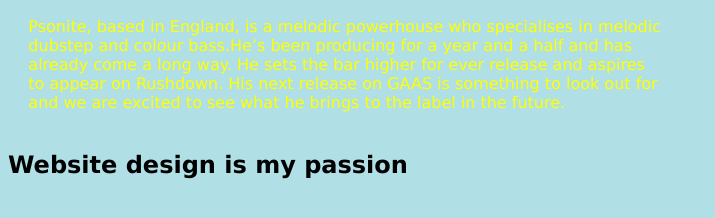
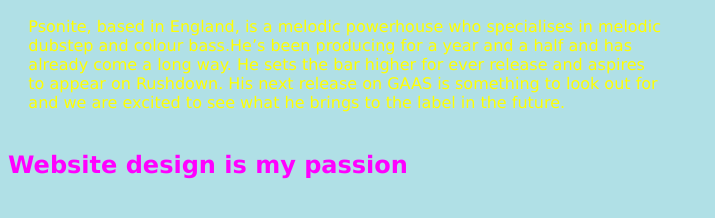
Before and after one commit to Psonite/Website, a plain HTML site: page index.html in a window 1280 px wide. Shown: the part 112-330 px from the top of the page, without its empty margins (0-715 px from the left). Drawn offline with Linux system fonts and the light colour scheme.

Commit message:
Update index.html

```diff
--- a/index.html
+++ b/index.html
@@ -18,7 +18,7 @@
     and we are excited to see what he brings to the label in the future.
     </pre>
 
-    <h2 style="font-family:verdana; color:##FF00FF;">Website design is my passion</h2>
+    <h2 style="font-family:verdana; color:#FF00FF;">Website design is my passion</h2>
 
   </body>
 
```
